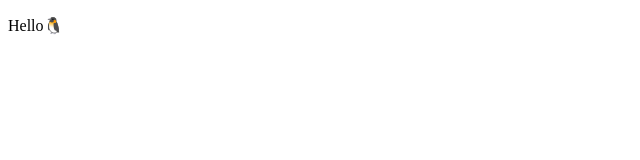
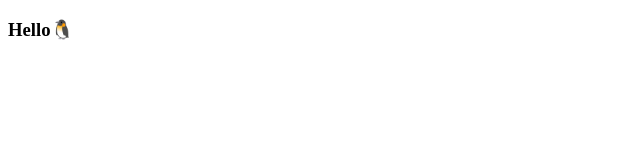
Before and after one commit to arprieve/website, a plain HTML site: page index.html in a window 1280 px wide. Shown: the full height of the page, 0-640 px from the left. Drawn offline with Linux system fonts and the light colour scheme.

Commit message:
Update index.html

```diff
--- a/index.html
+++ b/index.html
@@ -4,6 +4,6 @@
       <title>Aric</title>
    </head>
    <body>
-      <p>Hello🐧</p>
+      <h3>Hello🐧</h3>
    </body>
 </html>
```
